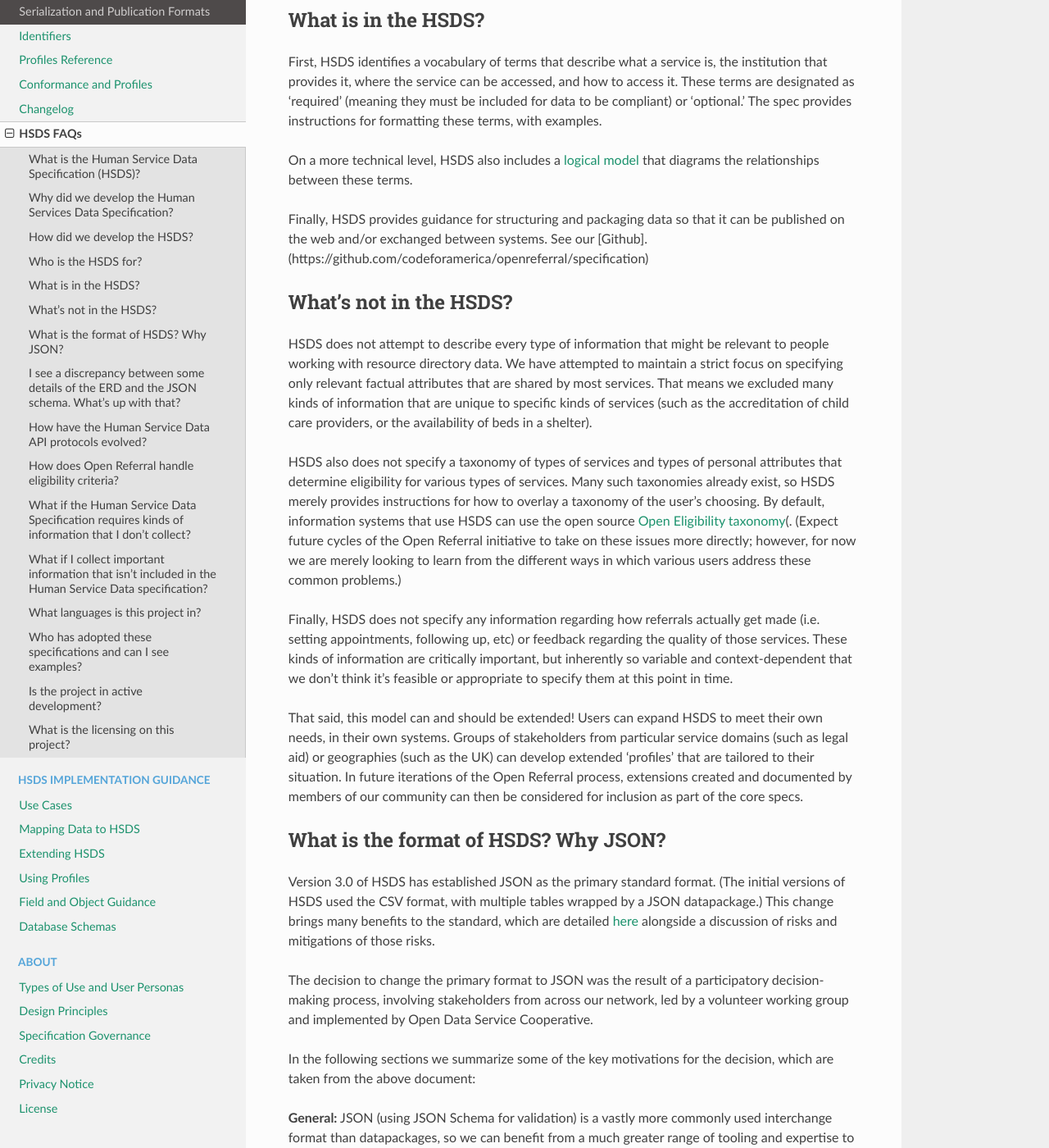
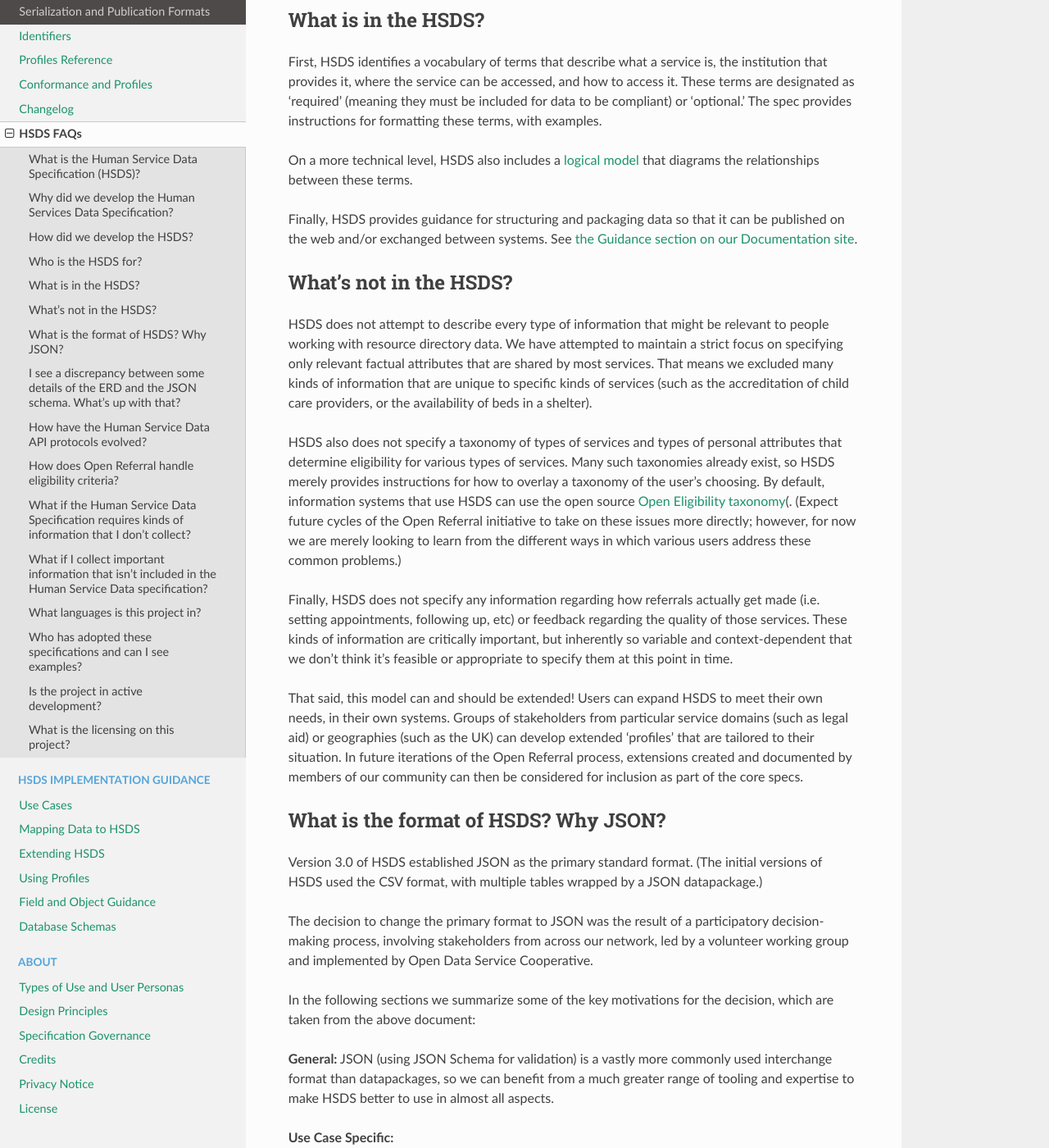
Before and after one commit to openreferral/specification, a Sphinx documentation site: the page built from docs/hsds/hsds_faqs.md, in a window 1280 px wide and 1400 px high, scrolled down 1464 px. Shown: the whole window at 82% size. Built offline with Sphinx 7.4.7 and the Read the Docs theme 3.1.0, drawn with Linux system fonts in a browser that asks for light colours; comment, search, counter and statistics services are not loaded; some of the changed text lies outside the part shown.

Commit message:
Update hsds_faqs.md

```diff
--- a/docs/hsds/hsds_faqs.md
+++ b/docs/hsds/hsds_faqs.md
@@ -20,7 +20,7 @@ With this set of insights, we drafted an initial version of the specification th
 Finally, we conducted initial tests of HSDS by using it to transform resource directory databases from pilot projects around the country.
 
 ## Who is the HSDS for?
-The primary users of HSDS are data administrators (who are responsible for managing systems that strive to meet the needs of other users). [Read our user personas here.](../about/users-and-personas)
+The primary users of HSDS are data administrators (who are responsible for managing systems that strive to meet the needs of other users). [Read our user personas here.](https://docs.openreferral.org/en/latest/about/users-and-personas.html)
 
 We define ‘data administrator’ broadly: while some data admins will be sophisticated managers of enterprise-grade referral systems, the vast majority of people who produce resource directory data are working with simpler technology such as Access, Excel, or even Word. Our goal is for HSDS to be usable by both the 2-1-1 resource data specialist and the IT volunteer who is helping out the neighborhood food pantry.
 
@@ -29,7 +29,7 @@ First, HSDS identifies a vocabulary of terms that describe what a service is, th
 
 On a more technical level, HSDS also includes a [logical model](serialization) that diagrams the relationships between these terms.
 
-Finally, HSDS provides guidance for structuring and packaging data so that it can be published on the web and/or exchanged between systems. See our [Github].(https://github.com/codeforamerica/openreferral/specification)
+Finally, HSDS provides guidance for structuring and packaging data so that it can be published on the web and/or exchanged between systems. See [the Guidance section on our Documentation site](https://docs.openreferral.org/en/latest/hsds/mapping_guidance.html).
 
 ## What’s not in the HSDS?
 HSDS does not attempt to describe every type of information that might be relevant to people working with resource directory data. We have attempted to maintain a strict focus on specifying only relevant factual attributes that are shared by most services. That means we excluded many kinds of information that are unique to specific kinds of services (such as the accreditation of child care providers, or the availability of beds in a shelter).
@@ -41,7 +41,7 @@ Finally, HSDS does not specify any information regarding how referrals actually
 That said, this model can and should be extended! Users can expand HSDS to meet their own needs, in their own systems. Groups of stakeholders from particular service domains (such as legal aid) or geographies (such as the UK) can develop extended ‘profiles’ that are tailored to their situation. In future iterations of the Open Referral process, extensions created and documented by members of our community can then be considered for inclusion as part of the core specs.
 
 ## What is the format of HSDS? Why JSON?
-Version 3.0 of HSDS has established JSON as the primary standard format. (The initial versions of HSDS used the CSV format, with multiple tables wrapped by a JSON datapackage.) This change brings many benefits to the standard, which are detailed [here](https://docs.google.com/document/d/1oUSI4NLvdKG3Eb1TyFq_VOaAuhSoMg9zRUnmgltTMAg/edit#) alongside a discussion of risks and mitigations of those risks.
+Version 3.0 of HSDS established JSON as the primary standard format. (The initial versions of HSDS used the CSV format, with multiple tables wrapped by a JSON datapackage.)
 
 The decision to change the primary format to JSON was the result of a participatory decision-making process, involving stakeholders from across our network, led by a volunteer working group and implemented by Open Data Service Cooperative.
 
```
Also changed, not shown: other parts of docs/hsds/hsds_faqs.md (+1 -1 lines).
